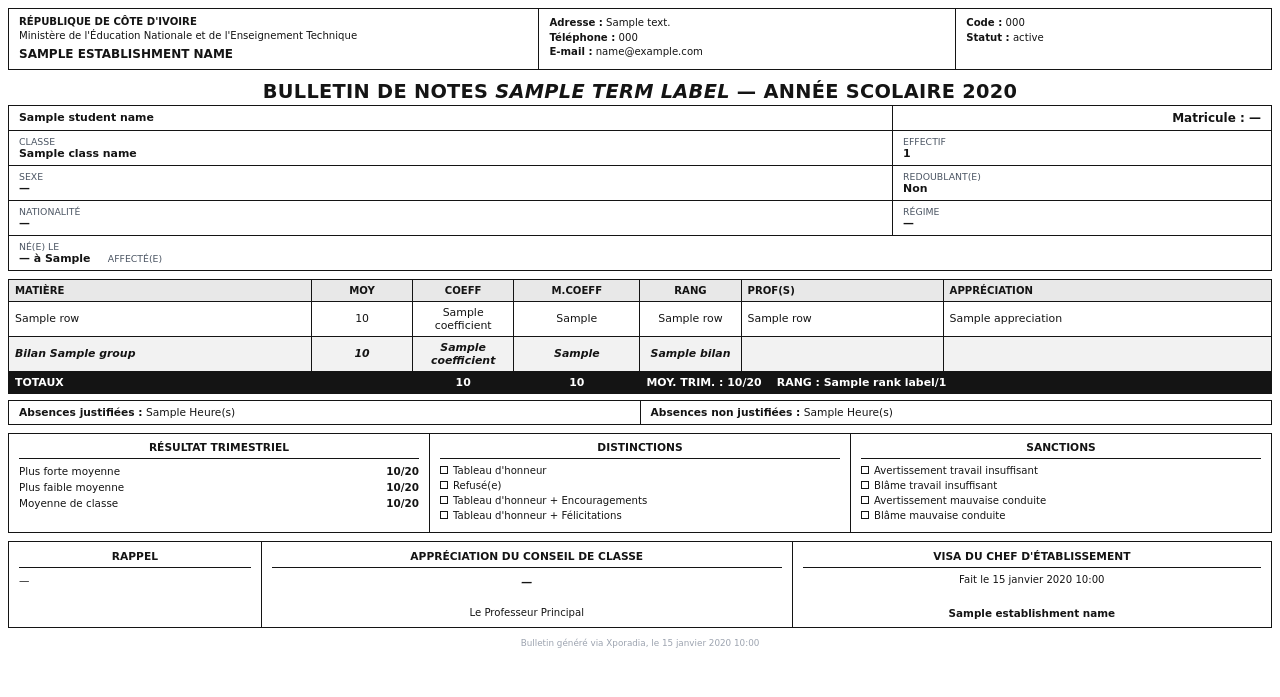
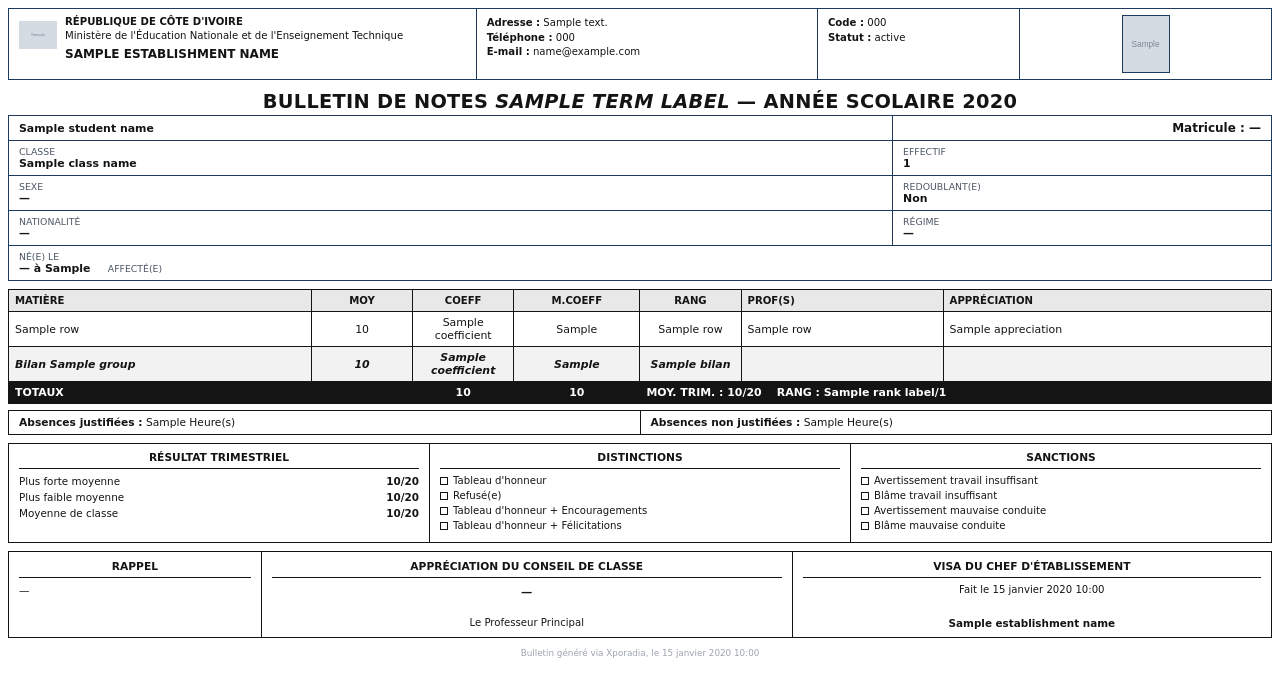
Before and after one commit to dosy237/XPORADIA_BACKEND, a Django app: template epsilon-backend/apps/grading/templates/grading/report_card_pdf.html in a window 1280 px wide. Shown: the top 697 px of the page. Run offline with Django 5.2, Linux system fonts and the light colour scheme; the template is opened without the code that fills it: most values are stand-ins (such as "Sample title", 1, 10 or a date in 2020); grey boxes marked "Sample" are stand-in pictures; parts of the project's set-up code (start-up, migrations or seed data) failed here and were passed over.

Commit message:
Ajouter le logo d'établissement et l'espace photo élève au bulletin
Le directeur peut désormais téléverser le logo de son établissement
(DirectorLogoView, même principe que MyAvatarView) ; le bulletin PDF
l'affiche en en-tête aux côtés d'un espace photo pour l'élève (avatar
si disponible, sinon initiales). L'en-tête n'est plus un <table> HTML
mais des cellules flex à bordures colorées (navy) plutôt que du noir
plat, tout en gardant la séparation visuelle d'un tableau.

Corrige au passage un bug de mise en page WeasyPrint : un <img> en
enfant direct d'un conteneur flex ne réservait pas sa place (le texte
voisin passait par-dessus) — contourné en enveloppant chaque image
dans un <div> de taille fixe.

Co-Authored-By: Claude Sonnet 5 <noreply@anthropic.com>
Claude-Session: https://claude.ai/code/session_01TxYP38QVqH2adXzg2bs4G2

```diff
--- a/epsilon-backend/apps/grading/templates/grading/report_card_pdf.html
+++ b/epsilon-backend/apps/grading/templates/grading/report_card_pdf.html
@@ -7,20 +7,40 @@
   * { box-sizing: border-box; }
   body { font-family: "DejaVu Sans", sans-serif; font-size: 8.6pt; color: #141414; }
 
-  /* En-tête officiel — trois blocs séparés par des filets verticaux,
-     comme sur un bulletin papier réel : République / Ministère,
-     coordonnées de l'établissement, code et statut. */
-  table.masthead { width: 100%; border-collapse: collapse; margin-bottom: 8px; }
-  table.masthead td {
-    border: 1.4px solid #141414; padding: 6px 10px; vertical-align: top; font-size: 7.6pt; line-height: 1.35;
+  /* En-tête officiel — cellules bien séparées (bordures colorées, pas un
+     <table> HTML) : République/Ministère + logo, coordonnées de
+     l'établissement, code/statut, et l'espace photo de l'élève. Une seule
+     couleur de bordure (navy de la marque) plutôt que du noir administratif
+     plat, pour que le document reste identifiable comme un document
+     Xporadia même dans ce format très officiel. */
+  :root { --header-border: #1E3A5F; }
+  .masthead { display: flex; margin-bottom: 8px; }
+  .masthead .cell {
+    border: 1.4px solid var(--header-border); border-right: none;
+    padding: 6px 10px; font-size: 7.6pt; line-height: 1.35;
   }
-  .masthead .col-republic { width: 42%; }
-  .masthead .col-contact { width: 33%; }
-  .masthead .col-code { width: 25%; }
+  .masthead .cell:last-child { border-right: 1.4px solid var(--header-border); }
+  .masthead .col-republic { flex: 0 0 37%; display: flex; gap: 8px; align-items: flex-start; }
+  /* Un <img> flottant en enfant direct d'un flex-container n'est pas
+     dimensionné dans la mise en page par WeasyPrint (il se peint par-dessus
+     le texte voisin sans réserver sa place) — l'envelopper dans un <div>
+     de taille fixe contourne ce bug de mise en page. */
+  .masthead .logo-wrap { width: 38px; height: 38px; flex-shrink: 0; margin-top: 1px; }
+  .masthead .logo-img { width: 100%; height: 100%; object-fit: contain; }
+  .masthead .col-contact { flex: 0 0 27%; }
+  .masthead .col-code { flex: 0 0 16%; }
+  .masthead .col-photo { flex: 1; display: flex; align-items: center; justify-content: center; }
   .masthead .line1 { font-weight: bold; text-transform: uppercase; }
   .masthead .establishment-name { font-weight: bold; font-size: 9pt; margin-top: 4px; text-transform: uppercase; }
   .masthead .kv { margin-top: 1px; }
   .masthead .kv b { font-weight: bold; }
+  .student-photo-wrap { width: 48px; height: 58px; flex-shrink: 0; }
+  .student-photo-img { width: 100%; height: 100%; object-fit: cover; border: 1px solid var(--header-border); }
+  .student-photo-placeholder {
+    width: 48px; height: 58px; border: 1.2px dashed var(--header-border);
+    display: flex; align-items: center; justify-content: center;
+    font-size: 13pt; font-weight: bold; color: var(--header-border);
+  }
 
   h1.title {
     text-align: center; font-size: 14.5pt; font-weight: bold; margin: 10px 0 2px;
@@ -31,7 +51,7 @@
 
   /* Fiche élève */
   table.student-info { width: 100%; border-collapse: collapse; margin-bottom: 8px; }
-  table.student-info td { border: 1.4px solid #141414; padding: 5px 10px; font-size: 8.2pt; }
+  table.student-info td { border: 1.4px solid var(--header-border); padding: 5px 10px; font-size: 8.2pt; }
   .student-name-row td { font-size: 11pt; font-weight: bold; }
   .student-name-row .matricule { text-align: right; font-size: 9pt; font-weight: bold; }
   .field-label { font-size: 7pt; text-transform: uppercase; color: #4B5563; display: block; }
@@ -97,24 +117,32 @@
 </style>
 </head>
 <body>
-  <table class="masthead">
-    <tr>
-      <td class="col-republic">
+  <div class="masthead">
+    <div class="cell col-republic">
+      {% if establishment_logo_uri %}<div class="logo-wrap"><img class="logo-img" src="{{ establishment_logo_uri }}" alt=""></div>{% endif %}
+      <div>
         <div class="line1">République de Côte d'Ivoire</div>
         <div>Ministère de l'Éducation Nationale et de l'Enseignement Technique</div>
         <div class="establishment-name">{{ establishment_name }}</div>
-      </td>
-      <td class="col-contact">
-        {% if establishment_address %}<div class="kv"><b>Adresse :</b> {{ establishment_address }}</div>{% endif %}
-        {% if establishment_phone %}<div class="kv"><b>Téléphone :</b> {{ establishment_phone }}</div>{% endif %}
-        {% if establishment_email %}<div class="kv"><b>E-mail :</b> {{ establishment_email }}</div>{% endif %}
-      </td>
-      <td class="col-code">
-        {% if establishment_code %}<div class="kv"><b>Code :</b> {{ establishment_code }}</div>{% endif %}
-        <div class="kv"><b>Statut :</b> {{ establishment_status_label }}</div>
-      </td>
-    </tr>
-  </table>
+      </div>
+    </div>
+    <div class="cell col-contact">
+      {% if establishment_address %}<div class="kv"><b>Adresse :</b> {{ establishment_address }}</div>{% endif %}
+      {% if establishment_phone %}<div class="kv"><b>Téléphone :</b> {{ establishment_phone }}</div>{% endif %}
+      {% if establishment_email %}<div class="kv"><b>E-mail :</b> {{ establishment_email }}</div>{% endif %}
+    </div>
+    <div class="cell col-code">
+      {% if establishment_code %}<div class="kv"><b>Code :</b> {{ establishment_code }}</div>{% endif %}
+      <div class="kv"><b>Statut :</b> {{ establishment_status_label }}</div>
+    </div>
+    <div class="cell col-photo">
+      {% if student_photo_uri %}
+        <div class="student-photo-wrap"><img class="student-photo-img" src="{{ student_photo_uri }}" alt=""></div>
+      {% else %}
+        <div class="student-photo-placeholder">{{ student_initials }}</div>
+      {% endif %}
+    </div>
+  </div>
 
   <h1 class="title">Bulletin de notes <span class="term">{{ term_label }}</span> — Année scolaire {{ school_year }}</h1>
 
--- a/epsilon-backend/apps/users/models.py
+++ b/epsilon-backend/apps/users/models.py
@@ -234,6 +234,9 @@ class DirectorProfile(models.Model):
     contact_email = models.EmailField(blank=True, verbose_name="Email de contact de l'établissement")
     establishment_code = models.CharField(max_length=20, blank=True, verbose_name="Code établissement")
     is_public = models.BooleanField(default=True, verbose_name="Établissement public")
+    logo = models.ImageField(
+        upload_to="establishment_logos/", null=True, blank=True, verbose_name="Logo de l'établissement"
+    )
 
     class Meta:
         verbose_name = "Profil directeur"
--- a/epsilon-backend/apps/users/serializers.py
+++ b/epsilon-backend/apps/users/serializers.py
@@ -238,9 +238,9 @@ class DirectorProfileSerializer(serializers.ModelSerializer):
         model = DirectorProfile
         fields = [
             "school_name", "address", "levels_taught", "student_count", "is_partner",
-            "phone", "contact_email", "establishment_code", "is_public",
+            "phone", "contact_email", "establishment_code", "is_public", "logo",
         ]
-        read_only_fields = ["is_partner"]
+        read_only_fields = ["is_partner", "logo"]
 
 
 class CompanyProfileSerializer(serializers.ModelSerializer):
--- a/epsilon-backend/apps/users/urls.py
+++ b/epsilon-backend/apps/users/urls.py
@@ -68,6 +68,7 @@ urlpatterns = [
         name="teacher-comments",
     ),
     path("director-profile/", views.DirectorProfileView.as_view(), name="director-profile"),
+    path("director-profile/logo/", views.DirectorLogoView.as_view(), name="director-profile-logo"),
     path("company-profile/", views.CompanyProfileView.as_view(), name="company-profile"),
     path("parent-profile/", views.ParentProfileView.as_view(), name="parent-profile"),
     path("children/", views.ChildListCreateView.as_view(), name="children-list"),
```
Also changed, not shown: epsilon-backend/apps/grading/pdf.py (+32 -0 lines), epsilon-backend/apps/users/views.py (+29 -0 lines), epsilon-backend/apps/users/migrations/0012_directorprofile_logo.py (added).
